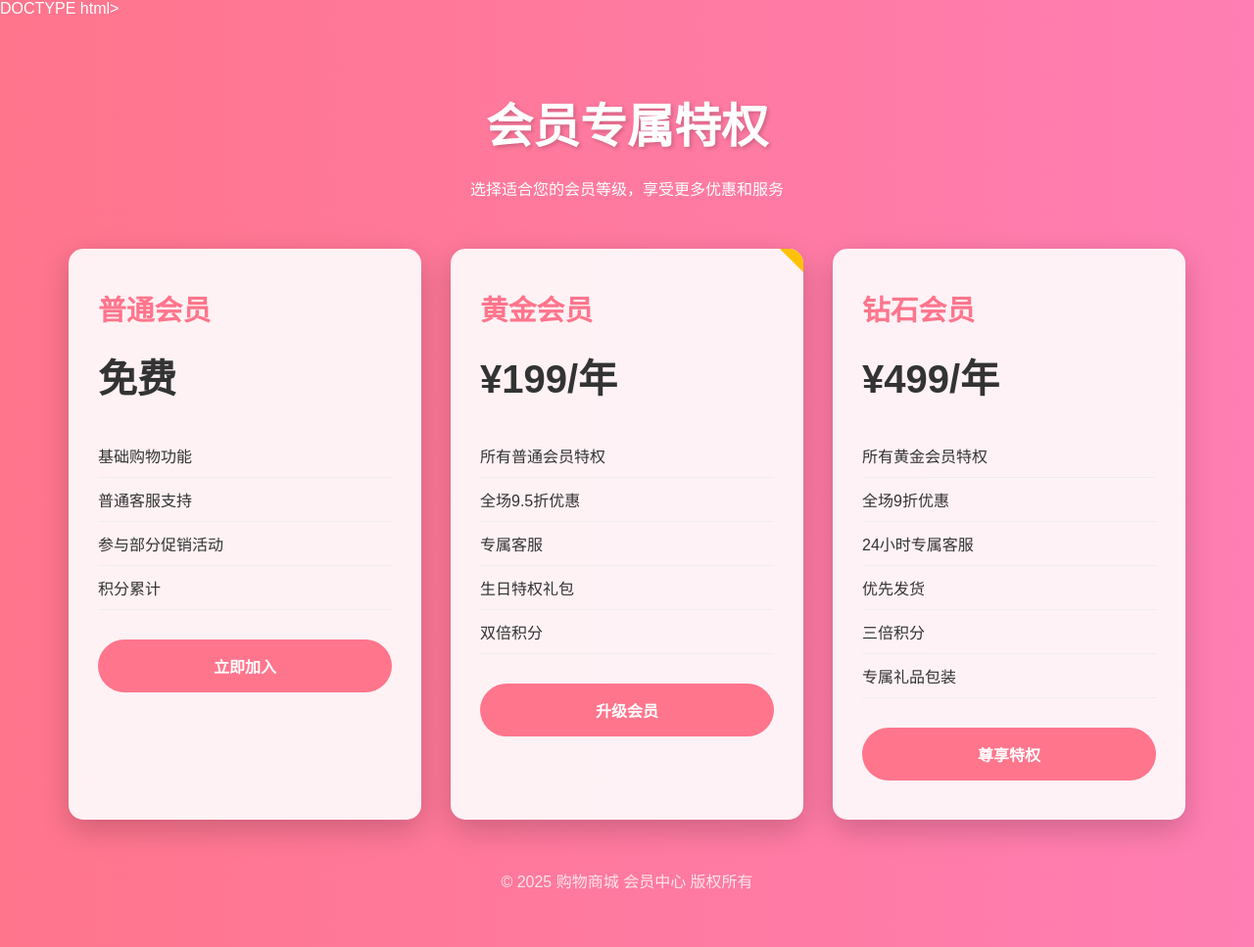
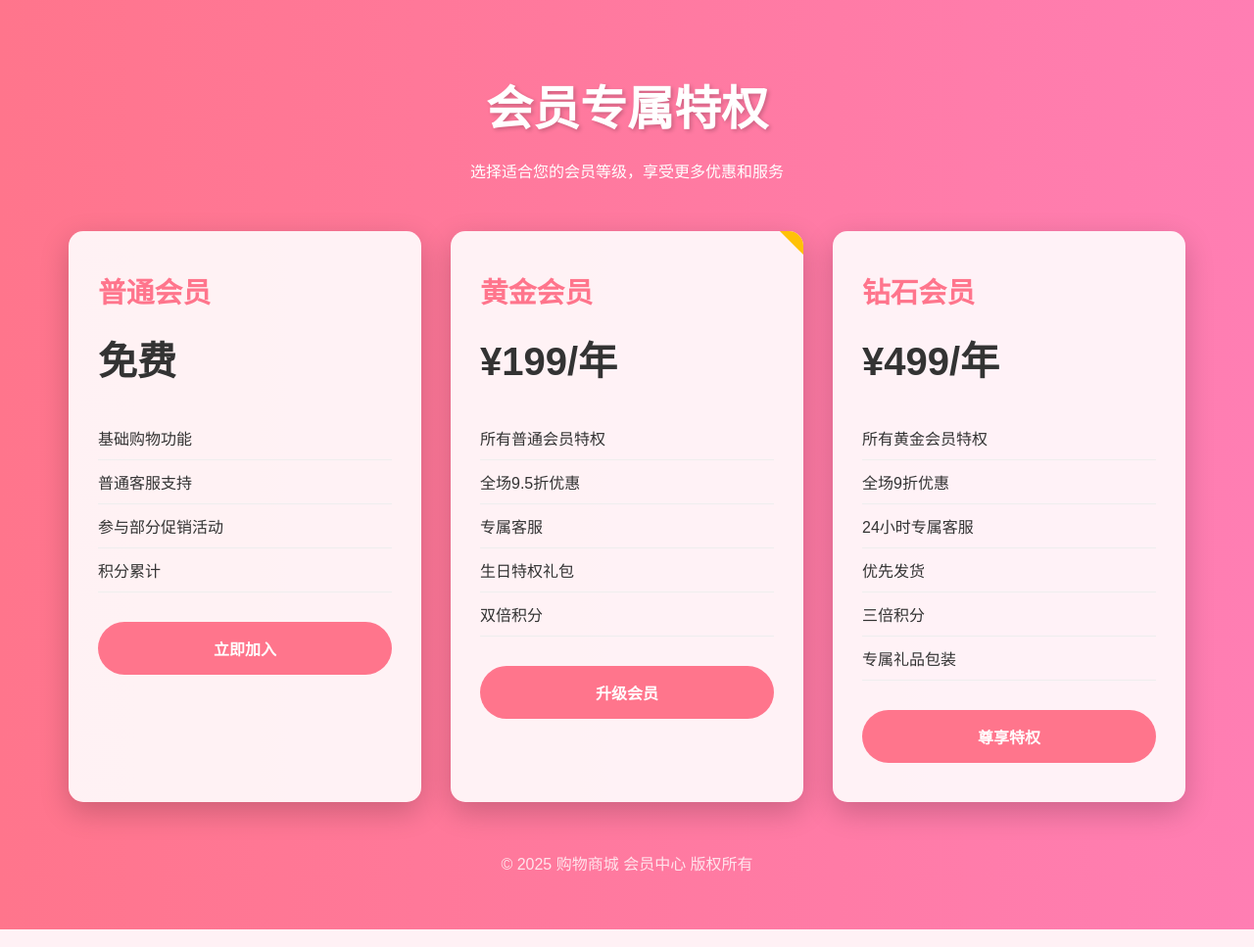
Before and after one commit to hzzzzh77/Shop, a Flask app: page /membership/ in a window 1280 px wide. Shown: the whole page at 98% size. Run offline with Flask 2, Linux system fonts and the light colour scheme.

Commit message:
第九次提交

```diff
--- a/app/templates/home/membership.html
+++ b/app/templates/home/membership.html
@@ -1,4 +1,4 @@
-DOCTYPE html>
+
 <html lang="zh-CN">
 <head>
     <meta charset="UTF-8">
```
